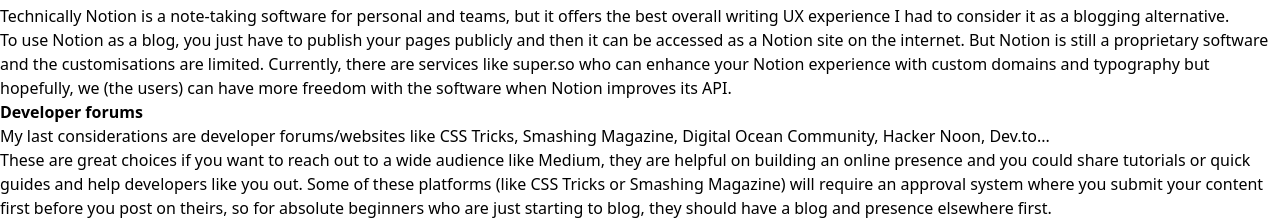
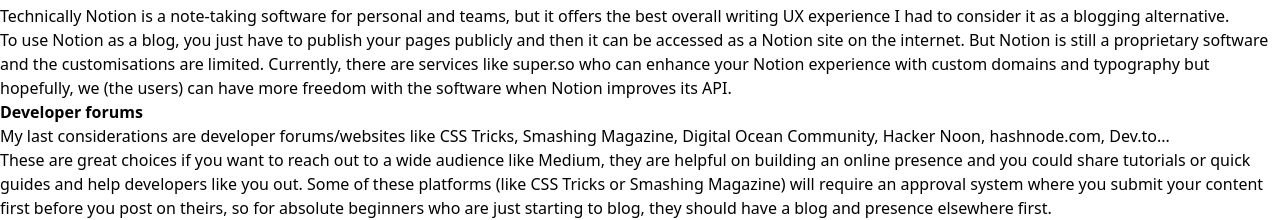
Before and after one commit to bodazhao/boda.dev, a Next.js app: page /blog/should-developers-build-their-own-blog in a window 1280 px wide. Shown: the part 1124-1344 px from the top of the page. Built offline with nearby package versions, Linux system fonts and the light colour scheme.

Commit message:
Update should-developers-build-their-own-blog.mdx

```diff
--- a/pages/blog/should-developers-build-their-own-blog.mdx
+++ b/pages/blog/should-developers-build-their-own-blog.mdx
@@ -127,7 +127,7 @@
 **Developer forums**
 
 My last considerations are developer forums/websites like CSS Tricks, Smashing
-Magazine, Digital Ocean Community, Hacker Noon, Dev.to...
+Magazine, Digital Ocean Community, Hacker Noon, hashnode.com, Dev.to...
 
 These are great choices if you want to reach out to a wide audience like Medium,
 they are helpful on building an online presence and you could share tutorials or
```
